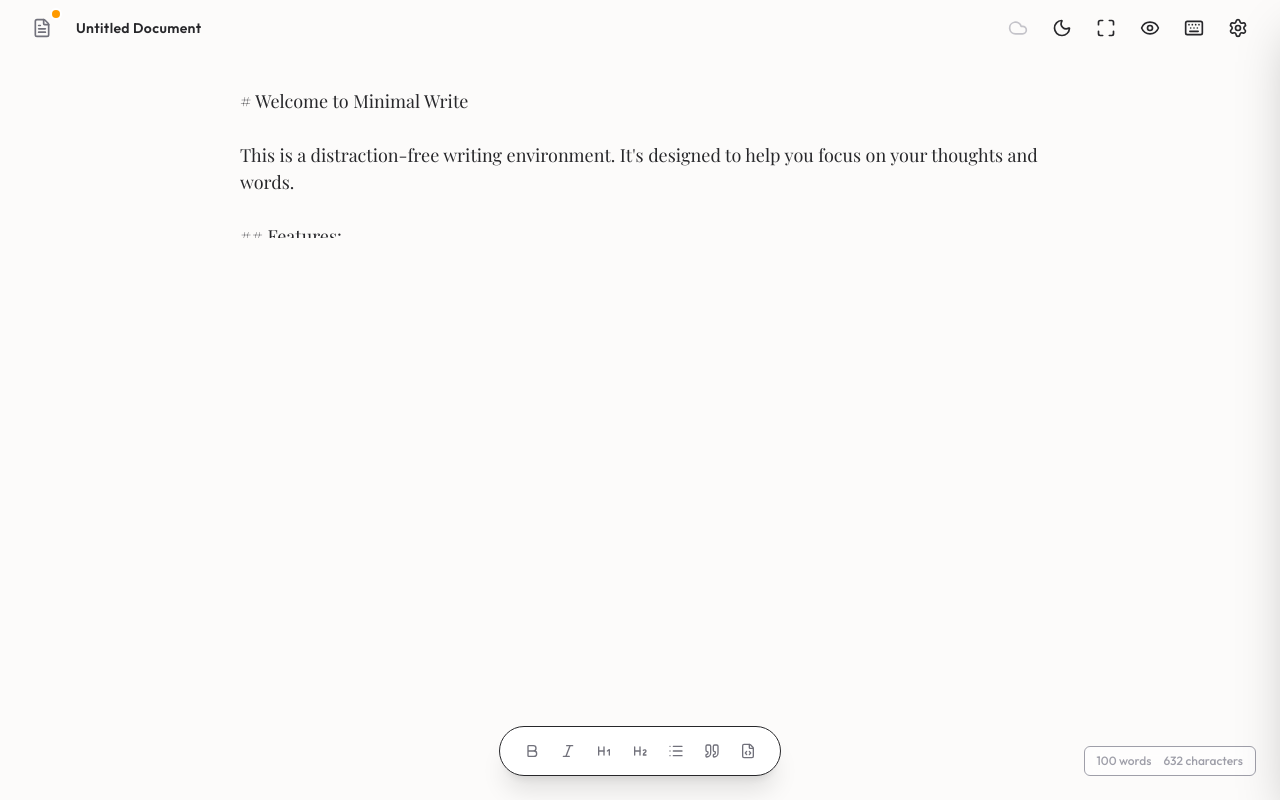
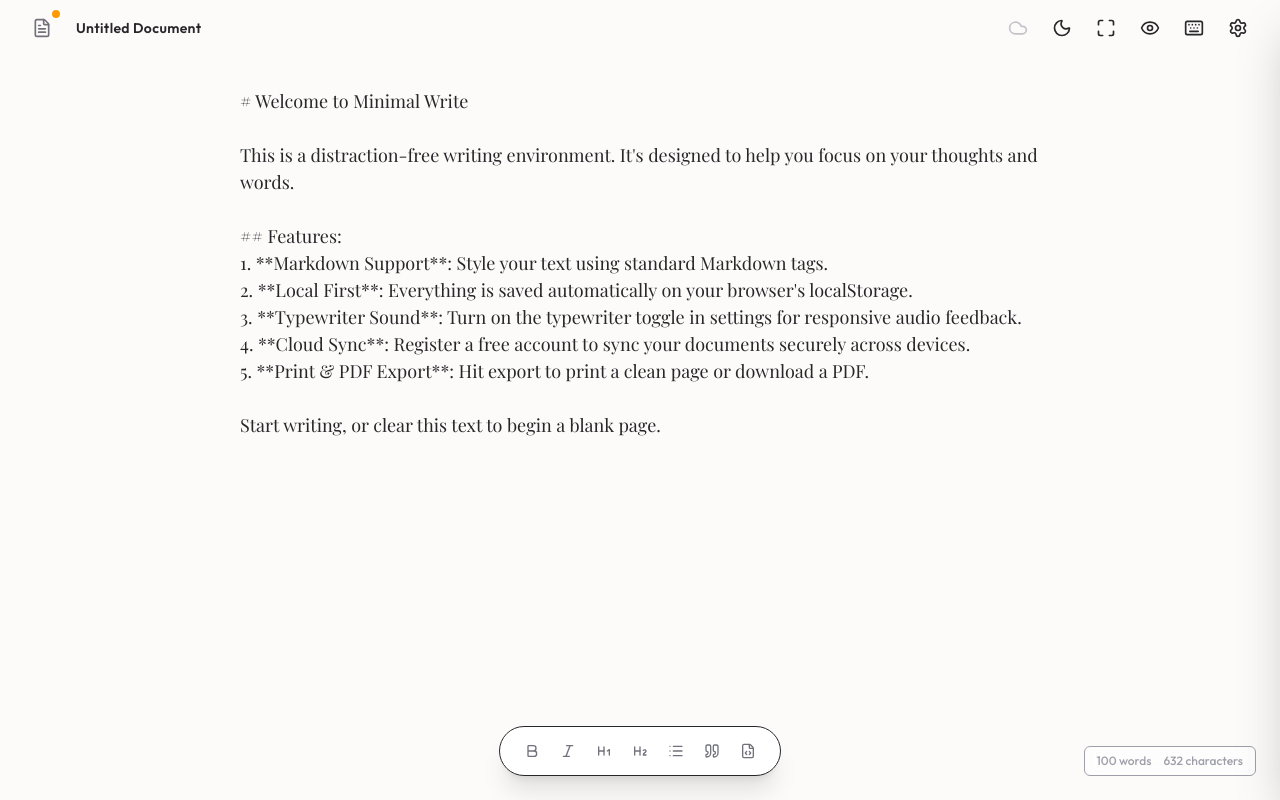
Before and after one commit to aliaw00/write-page, a React (Vite) app in the folder frontend/: page / in a window 1280 px wide. Built offline with nearby package versions, Linux system fonts and the light colour scheme; a web font is replaced by a local one.

Commit message:
fix: resolve editor and preview height collapse issue by using viewport height lock

```diff
--- a/frontend/src/App.tsx
+++ b/frontend/src/App.tsx
@@ -698,7 +698,7 @@
 
   // --- Main App View ---
   return (
-    <div className={`min-h-screen ${darkMode ? 'bg-[#121212] text-zinc-200' : 'bg-[#fcfbfa] text-zinc-800'} transition-colors duration-300 flex flex-col font-sans relative`}>
+    <div className={`h-screen ${darkMode ? 'bg-[#121212] text-zinc-200' : 'bg-[#fcfbfa] text-zinc-800'} transition-colors duration-300 flex flex-col font-sans relative overflow-hidden`}>
 
       {/* Hidden input for local file pick */}
       <input
@@ -1055,7 +1055,7 @@
       </div>
 
       {/* --- MAIN WRITING CANVAS --- */}
-      <main className="flex-1 flex flex-col pt-16 pb-20 relative w-full h-full">
+      <main className="flex-1 flex flex-col pt-16 pb-6 relative w-full min-h-0 overflow-hidden">
         {/* Progress bar for Writing Word Goal */}
         {settings.writingGoal > 0 && (
           <div className="fixed top-14 left-0 right-0 h-1 bg-zinc-200 dark:bg-zinc-800 z-20 no-print">
@@ -1067,7 +1067,7 @@
           </div>
         )}
 
-        <div className="flex-1 flex flex-col md:flex-row items-stretch justify-center h-full w-full">
+        <div className="flex-1 flex flex-col md:flex-row items-stretch justify-center w-full min-h-0 overflow-hidden">
           {/* EDITOR SCREEN */}
           {(previewMode === 'editor' || previewMode === 'split') && (
             <div
```
